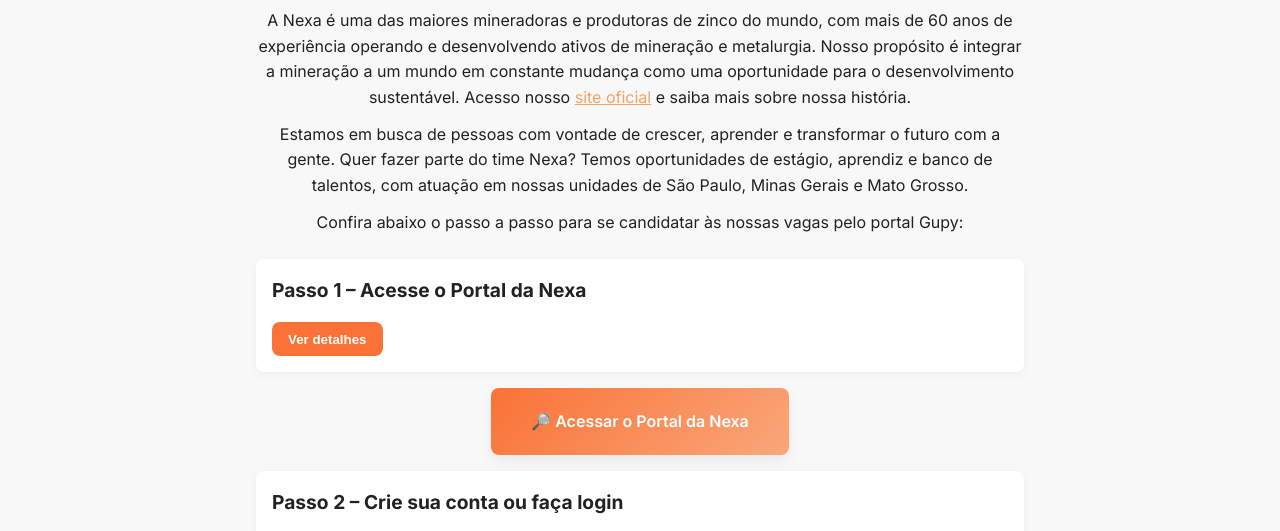
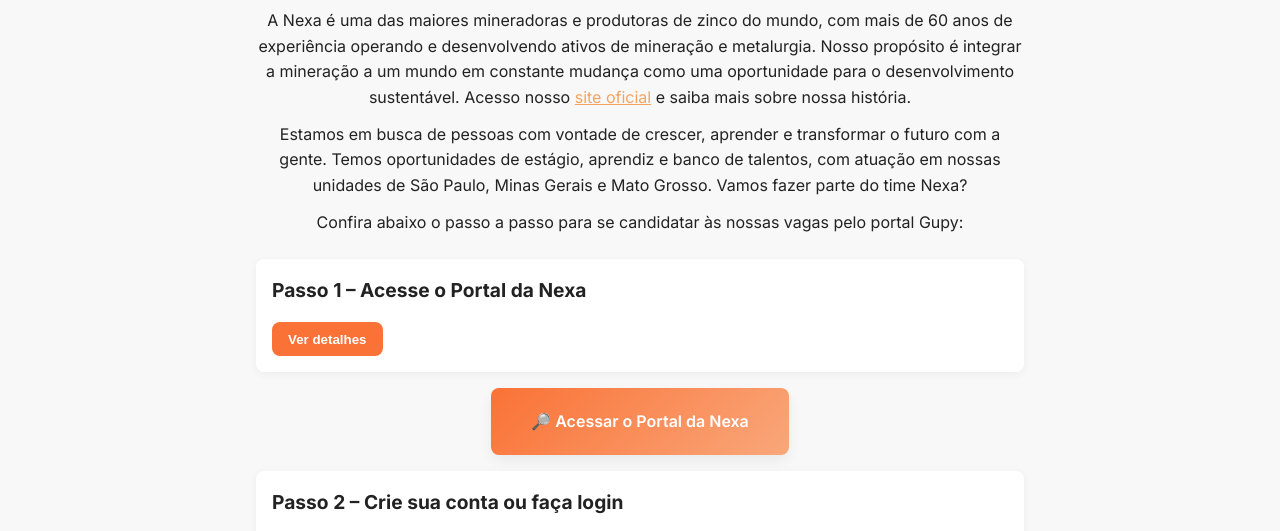
Before and after one commit to lucas16716/portal-nexa, a plain HTML site: page index.html in a window 1280 px wide. Shown: the part 235-766 px from the top of the page. Drawn offline with Linux system fonts and the light colour scheme.

Commit message:
update intro text

```diff
--- a/index.html
+++ b/index.html
@@ -26,8 +26,7 @@
 
     <section class="intro" aria-labelledby="intro-heading">
       <p>A Nexa é uma das maiores mineradoras e produtoras de zinco do mundo, com mais de 60 anos de experiência operando e desenvolvendo ativos de mineração e metalurgia. Nosso propósito é integrar a mineração a um mundo em constante mudança como uma oportunidade para o desenvolvimento sustentável. Acesso nosso <a href="https://www.nexaresources.com/" target="_blank" rel="noopener noreferrer">site oficial</a> e saiba mais sobre nossa história.</p>
-      <p>Estamos em busca de pessoas com vontade de crescer, aprender e transformar o futuro com a gente.
-        Quer fazer parte do time Nexa? Temos oportunidades de estágio, aprendiz e banco de talentos, com atuação em nossas unidades de São Paulo, Minas Gerais e Mato Grosso.</p>
+      <p>Estamos em busca de pessoas com vontade de crescer, aprender e transformar o futuro com a gente. Temos oportunidades de estágio, aprendiz e banco de talentos, com atuação em nossas unidades de São Paulo, Minas Gerais e Mato Grosso. Vamos fazer parte do time Nexa?</p>
       <p>Confira abaixo o passo a passo para se candidatar às nossas vagas pelo portal Gupy:</p>
     </section>
 
```
